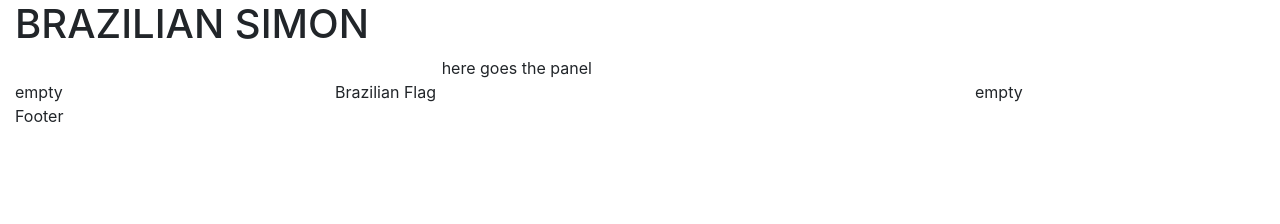
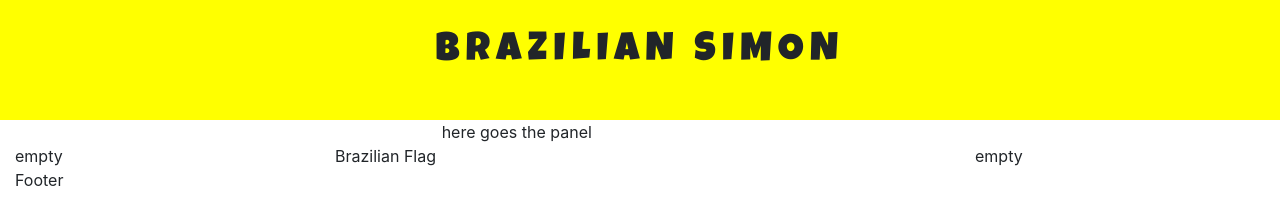
Before and after one commit to Code-Institute-Submissions/BrazilianSimon, a plain HTML site: page index.html in a window 1280 px wide. Drawn offline with nearby package versions, Linux system fonts and the light colour scheme.

Commit message:
Header was styled.

```diff
--- a/assets/css/style.css
+++ b/assets/css/style.css
@@ -4,3 +4,19 @@ body{
     margin: 0;
     padding: 0;
 }
+
+.head{
+    height: 15vh;
+    width: 100%;
+    font-family: 'Luckiest Guy', cursive;
+    background-color: yellow;
+    text-align: center;
+    line-height: 15vh;
+    letter-spacing: 0.5vw;
+    font-size: 4vw;
+}
+
+.title{
+    margin: 0;
+    margin-top: 3.5vh;
+}
```
